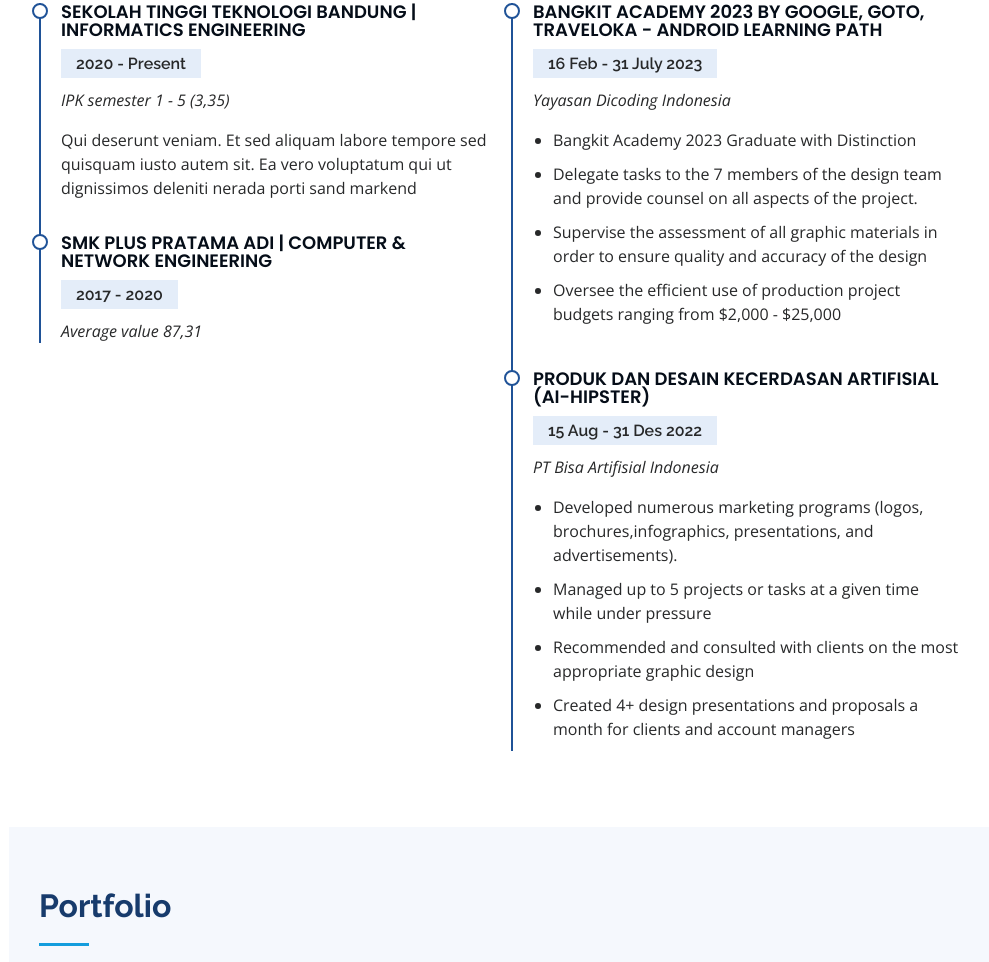
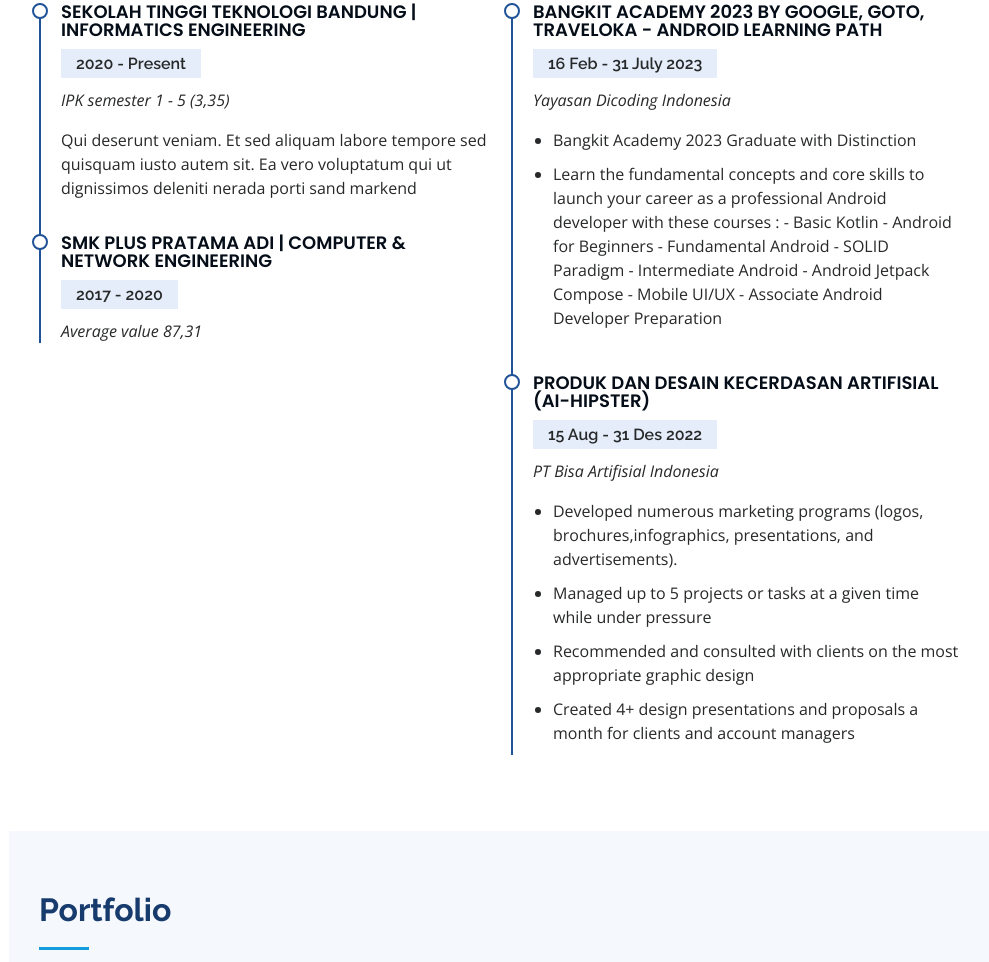
Before and after one commit to rexush/portfolio, a plain HTML site: page index.html in a window 1280 px wide. Shown: the part 2752-3714 px from the top of the page, without its empty margins (291-1280 px from the left). Drawn offline with nearby package versions, Linux system fonts and the light colour scheme.

Commit message:
add detail bangkit

```diff
--- a/index.html
+++ b/index.html
@@ -279,9 +279,15 @@
               <p><em>Yayasan Dicoding Indonesia </em></p>
               <ul>
                 <li>Bangkit Academy 2023 Graduate with Distinction</li>
-                <li>Delegate tasks to the 7 members of the design team and provide counsel on all aspects of the project. </li>
-                <li>Supervise the assessment of all graphic materials in order to ensure quality and accuracy of the design</li>
-                <li>Oversee the efficient use of production project budgets ranging from $2,000 - $25,000</li>
+                <li>Learn the fundamental concepts and core skills to launch your career as a professional Android developer with these courses :
+                  - Basic Kotlin
+                  - Android for Beginners
+                  - Fundamental Android
+                  - SOLID Paradigm
+                  - Intermediate Android
+                  - Android Jetpack Compose
+                  - Mobile UI/UX
+                  - Associate Android Developer Preparation</li>
               </ul>
             </div>
             <div class="resume-item">
```
